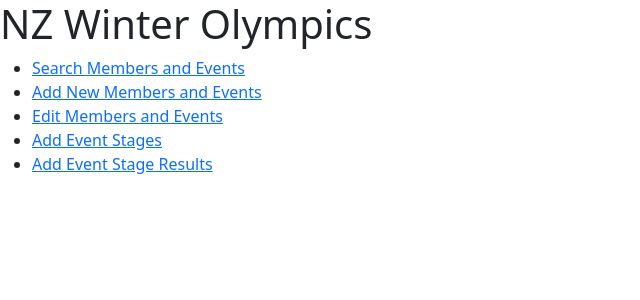
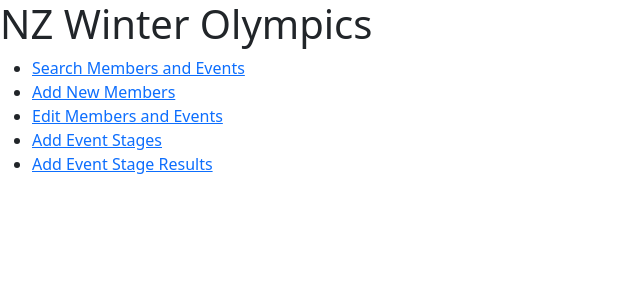
Before and after one commit to nayxie/first-full-stack-nzolympics, a Flask app: page /admin in a window 1280 px wide. Shown: the top 300 px of the page, without its empty margins (0-640 px from the left). Run offline with Flask 3, Linux system fonts and the light colour scheme.

Commit message:
Update adminbase.html

```diff
--- a/nzolywebapp/templates/adminbase.html
+++ b/nzolywebapp/templates/adminbase.html
@@ -11,7 +11,7 @@
             <h1>NZ Winter Olympics</h1>
             <ul>
                 <li><a href="{{ url_for('search') }}">Search Members and Events</a></li>
-                <li><a href="{{ url_for('addMandE') }}">Add New Members and Events</a></li>
+                <li><a href="{{ url_for('displayteams') }}">Add New Members</a></li>
                 <li><a href="{{ url_for('displayMandE') }}">Edit Members and Events</a></li>
                 <li><a href="{{ url_for('displayEandS') }}">Add Event Stages</a></li>
                 <li><a href="{{ url_for('displaySandR') }}">Add Event Stage Results</a></li>
```
